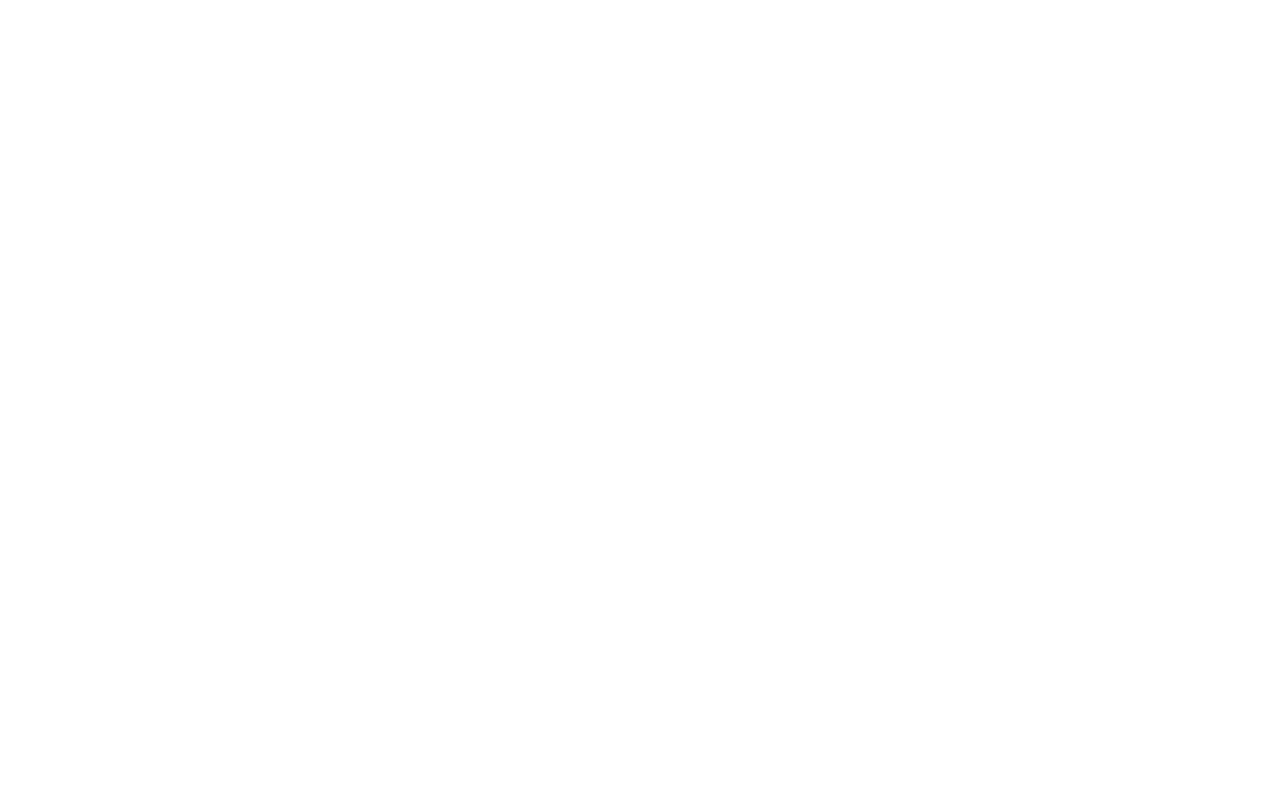
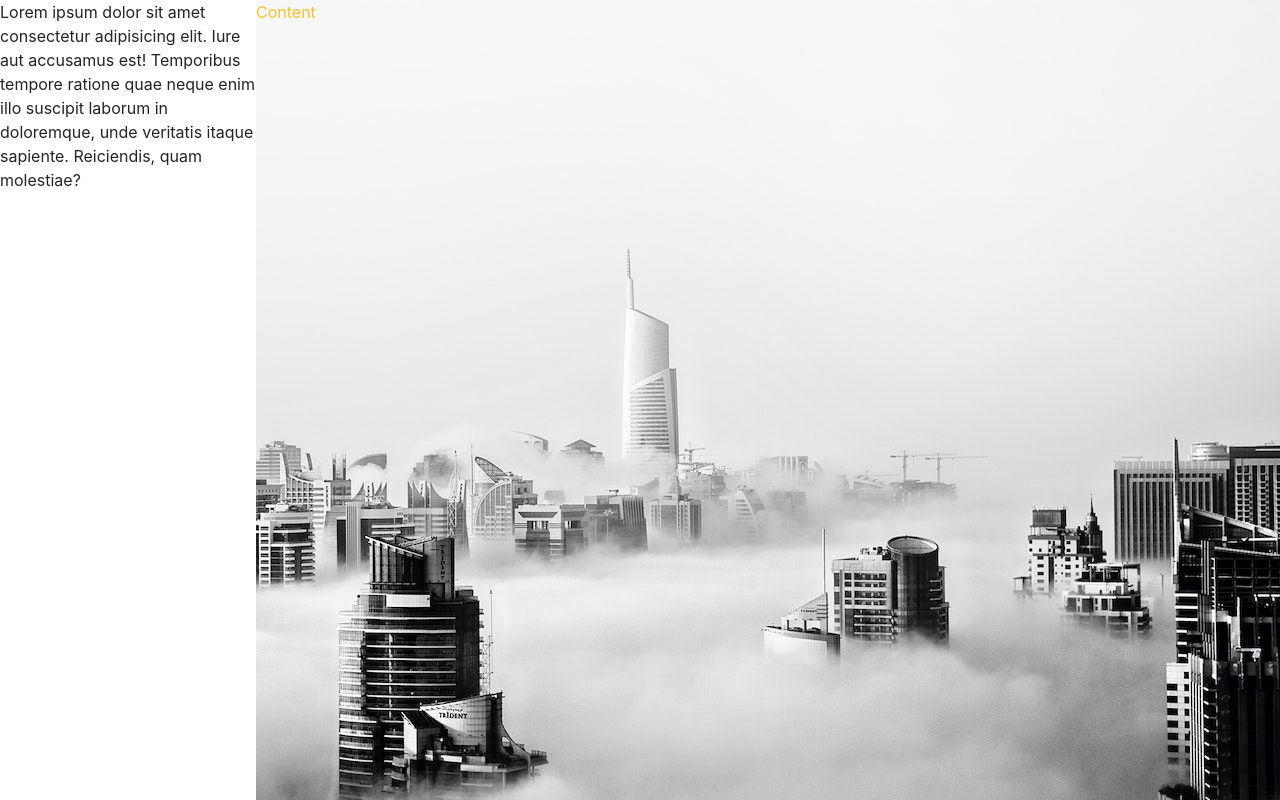
Before and after one commit to SantiagoTonin/CalendarFront, a React (Create React App) app: page /home in a window 1280 px wide. Before the commit this address had no page. Built offline with nearby package versions, Linux system fonts and the light colour scheme.

Commit message:
carpeta rutas y home creados

```diff
--- a/src/App.js
+++ b/src/App.js
@@ -1,18 +1,16 @@
 import './App.css';
-import Landing from './components/landingPage/Landing';
 import {
   BrowserRouter,
-  Route,
-  Routes,
 } from "react-router-dom";
+import MyRoutes from './routes/myRoutes';
 
 function App() {
   return (
-    <BrowserRouter>
-      <Routes>
-        <Route path='/' element={<Landing />} />
-      </Routes>
-    </BrowserRouter>
+    <>
+      <BrowserRouter>
+        <MyRoutes />
+      </BrowserRouter>
+    </>
   );
 }
 
--- /dev/null
+++ b/src/components/home/Home.js
@@ -0,0 +1,13 @@
+import './home.css';
+import Sidebar from '../sidebar/Sidebar'
+
+const Home = () => {
+  return (
+    <main>
+      <aside className='homeSide'><Sidebar/></aside>
+      <article className='homeContent'>Content</article>
+    </main>
+   );
+}
+
+export default Home;
--- /dev/null
+++ b/src/components/home/home.css
@@ -0,0 +1,21 @@
+main{
+  display: grid;
+  grid-template-columns: 0.5fr 2fr;
+  grid-template-rows: minmax(100vh,auto);
+}
+
+.homeContent {
+  grid-area: "content";
+  background-image: url(../../assets/images/background.jpg);
+  background-position: center;
+  background-repeat: no-repeat;
+  background-size: cover;
+  background-attachment: fixed;
+  background-color: var(--main-color);
+  color: var(--secondary-color);
+}
+
+.homeSide {
+  grid-area: "side";
+  background-color: white;
+}
--- /dev/null
+++ b/src/components/sidebar/Sidebar.js
@@ -0,0 +1,11 @@
+import './sidebar.css'
+
+const Sidebar = () => {
+  return (
+    <div>
+      Lorem ipsum dolor sit amet consectetur adipisicing elit. Iure aut accusamus est! Temporibus tempore ratione quae neque enim illo suscipit laborum in doloremque, unde veritatis itaque sapiente. Reiciendis, quam molestiae?
+    </div>
+   );
+}
+
+export default Sidebar;
--- a/src/index.css
+++ b/src/index.css
@@ -7,6 +7,9 @@
 
 *{
   max-width: 100vw;
+  margin: 0;
+  padding: 0;
+  box-sizing: border-box;
 }
 
 body {
@@ -17,8 +20,3 @@ body {
   -webkit-font-smoothing: antialiased;
   -moz-osx-font-smoothing: grayscale;
 }
-
-code {
-  font-family: source-code-pro, Menlo, Monaco, Consolas, 'Courier New',
-    monospace;
-}
--- /dev/null
+++ b/src/routes/myRoutes.js
@@ -0,0 +1,17 @@
+import Landing from '../components/landingPage/Landing';
+import Home from '../components/home/Home';
+import {
+  Route,
+  Routes,
+} from "react-router-dom";
+
+const MyRoutes = () => {
+  return (
+    <Routes>
+      <Route path='/' element={<Landing />} />
+      <Route path='/home' element={<Home />} />
+    </Routes>
+  );
+}
+
+export default MyRoutes;
```
Also changed, not shown: src/components/sidebar/sidebar.css (added).
